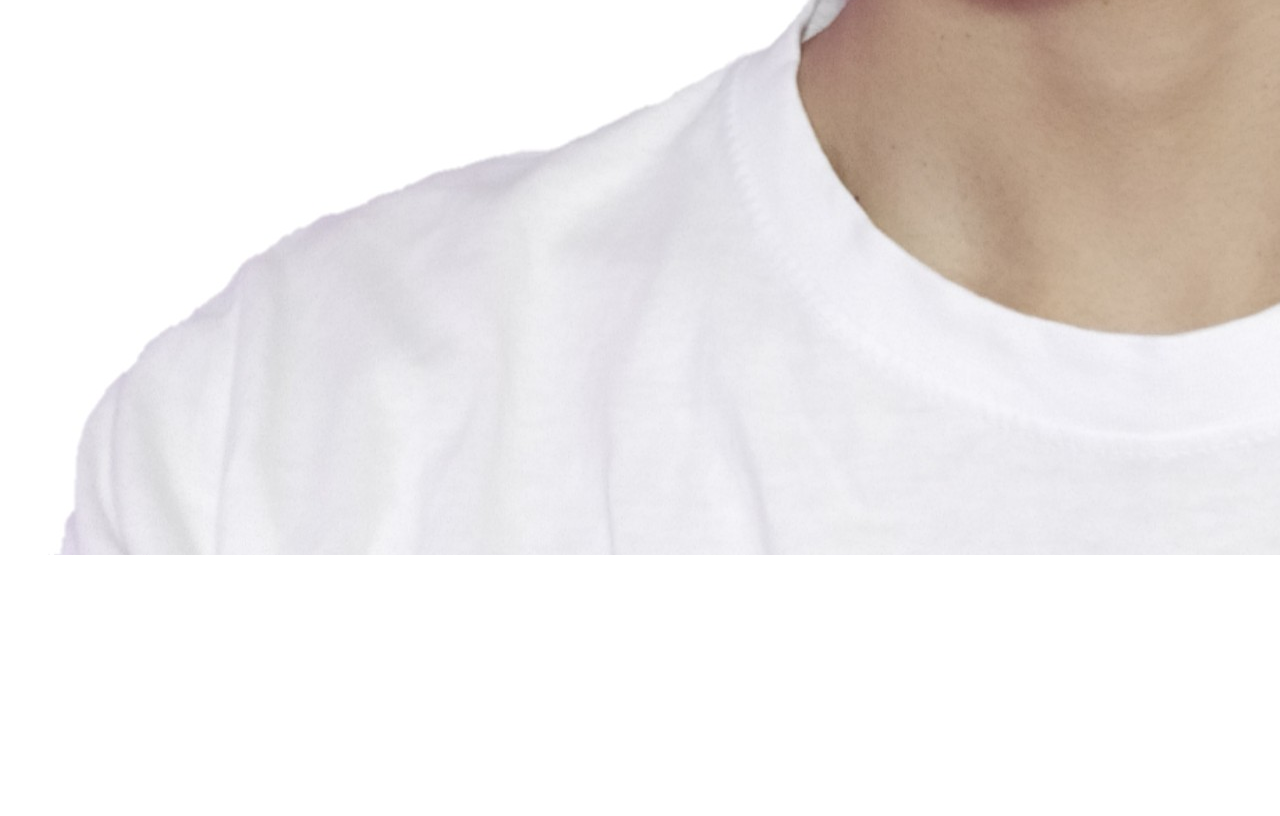
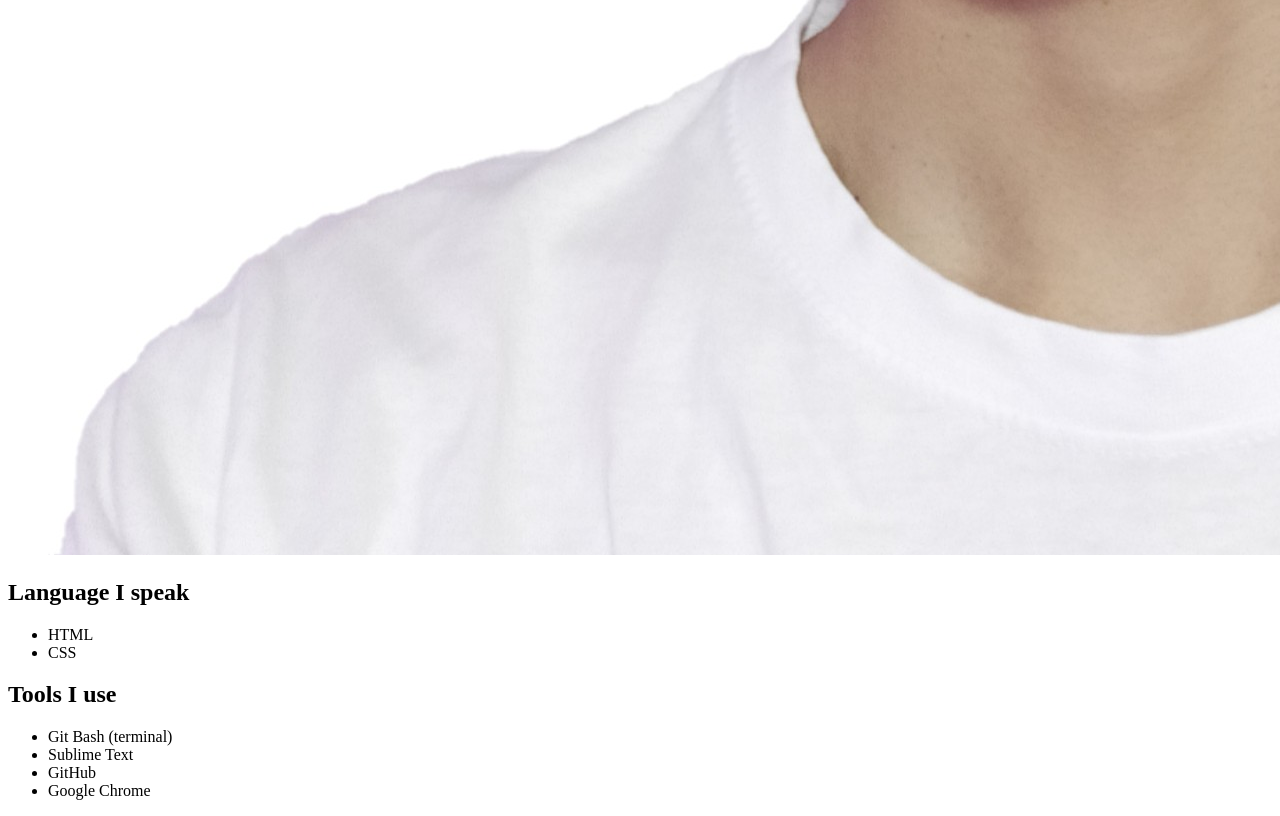
Before and after one commit to Aezy24/Aldwin, a plain HTML site: page index.html in a window 1280 px wide. Shown: the part 1882-2698 px from the top of the page. Before the commit the page ends 2449 px from the top, so only its background shows below. Drawn offline with Linux system fonts and the light colour scheme.

Commit message:
#3 - Add content for language and tools

```diff
--- a/index.html
+++ b/index.html
@@ -13,7 +13,25 @@
 			<p>Hello, I'm Aldwin and I am Ninja</p>
 			<img src="./images/i.jpg">
 		</section>
-		<section id="gallery"></section>
+		<section id="gallery">
+			<div class="tools">
+				<h2>Language I speak</h2>
+				<ul>
+					<li>HTML</li>
+					<li>CSS</li>
+
+				</ul>
+			</div>
+			<div class="tools">
+				<h2>Tools I use</h2>
+				<ul>
+					<li>Git Bash (terminal)</li>
+					<li>Sublime Text</li>
+					<li>GitHub</li>
+					<li>Google Chrome</li>
+				</ul>
+			</div>
+		</section>
 	</div>
 </body>
 </html>
```
